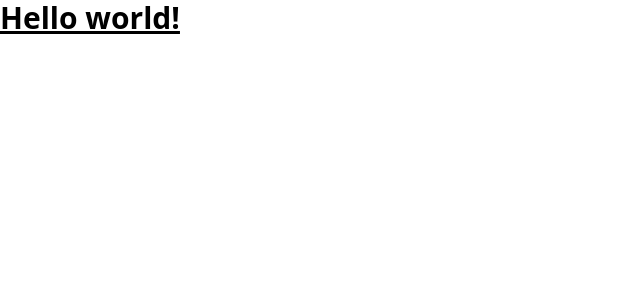
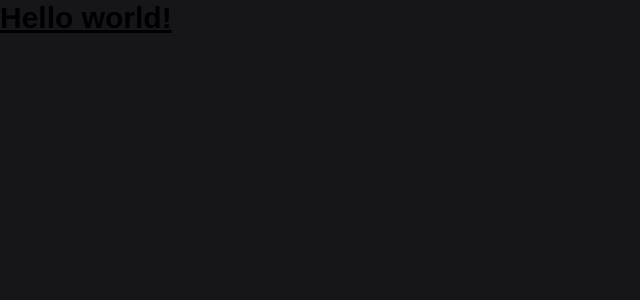
Before and after one commit to Shahryar-Pirooz/Shahryar-Pirooz, a React (Create React App) app: page / in a window 1280 px wide. Shown: the top 300 px of the page, without its empty margins (0-640 px from the left). Built offline with nearby package versions, Linux system fonts and the light colour scheme.

Commit message:
custom color and font added

```diff
--- a/src/index.css
+++ b/src/index.css
@@ -1,3 +1,12 @@
 @tailwind base;
 @tailwind components;
 @tailwind utilities;
+@import url('https://fonts.googleapis.com/css2?family=Poppins:wght@400;700&display=swap');
+
+@layer base{
+    html , body {
+        background-color: rgb(22 , 22 , 26);
+        overflow: hidden;
+        font-family: 'Poppins', sans-serif;
+    }
+}
--- a/tailwind.config.js
+++ b/tailwind.config.js
@@ -2,6 +2,17 @@
 module.exports = {
   content: ['./src/**/*.{js,jsx}'],
   theme: {
+    colors: {
+      background: '#16161A',
+      'background-shade': '#242629',
+      accent: '#2CB67D',
+      primary: '#7F5AF0',
+      body: '#94A1B2',
+      head: '#FFFFFE',
+    },
+    fontFamily: {
+      poppins: ['Poppins', 'sans-serif'],
+    },
     extend: {},
   },
   plugins: [],
```
